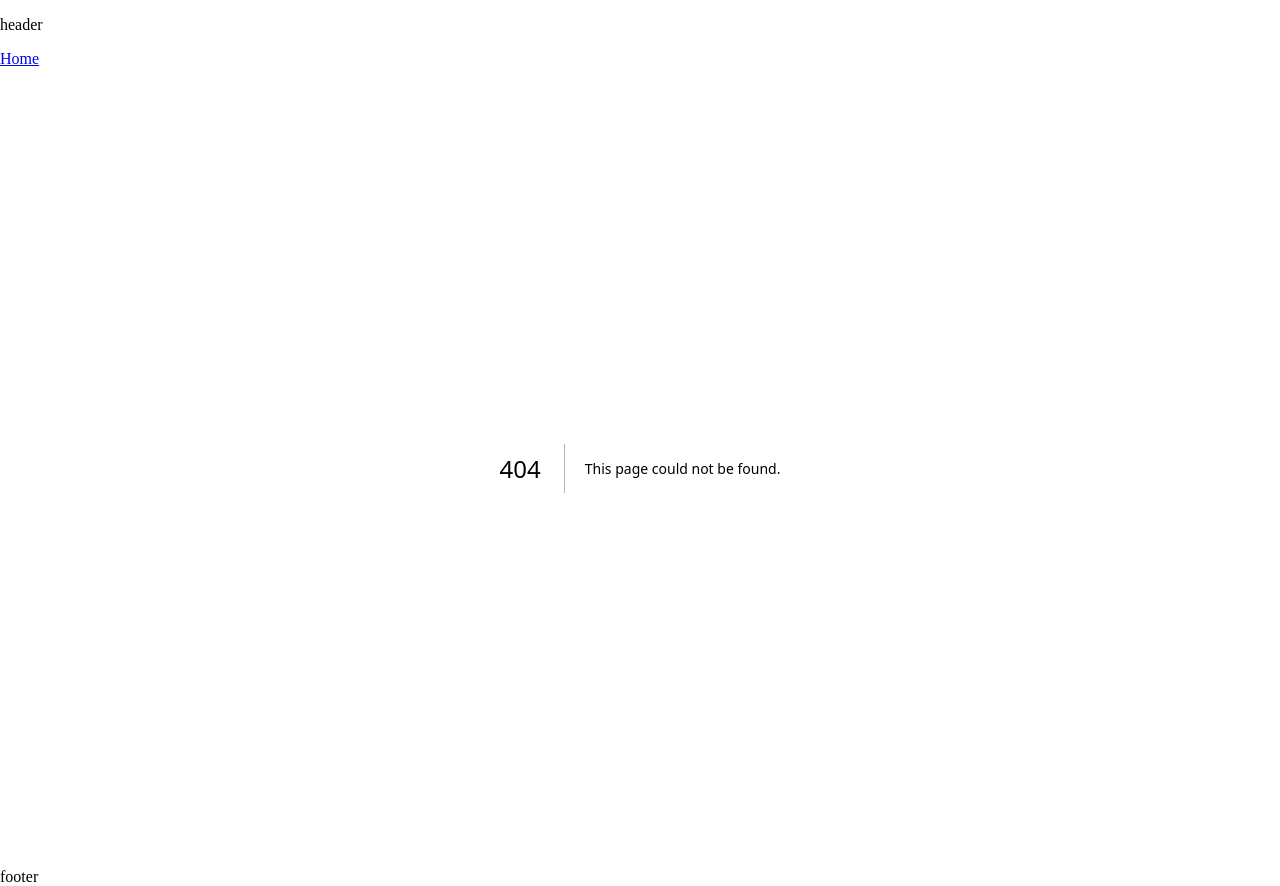
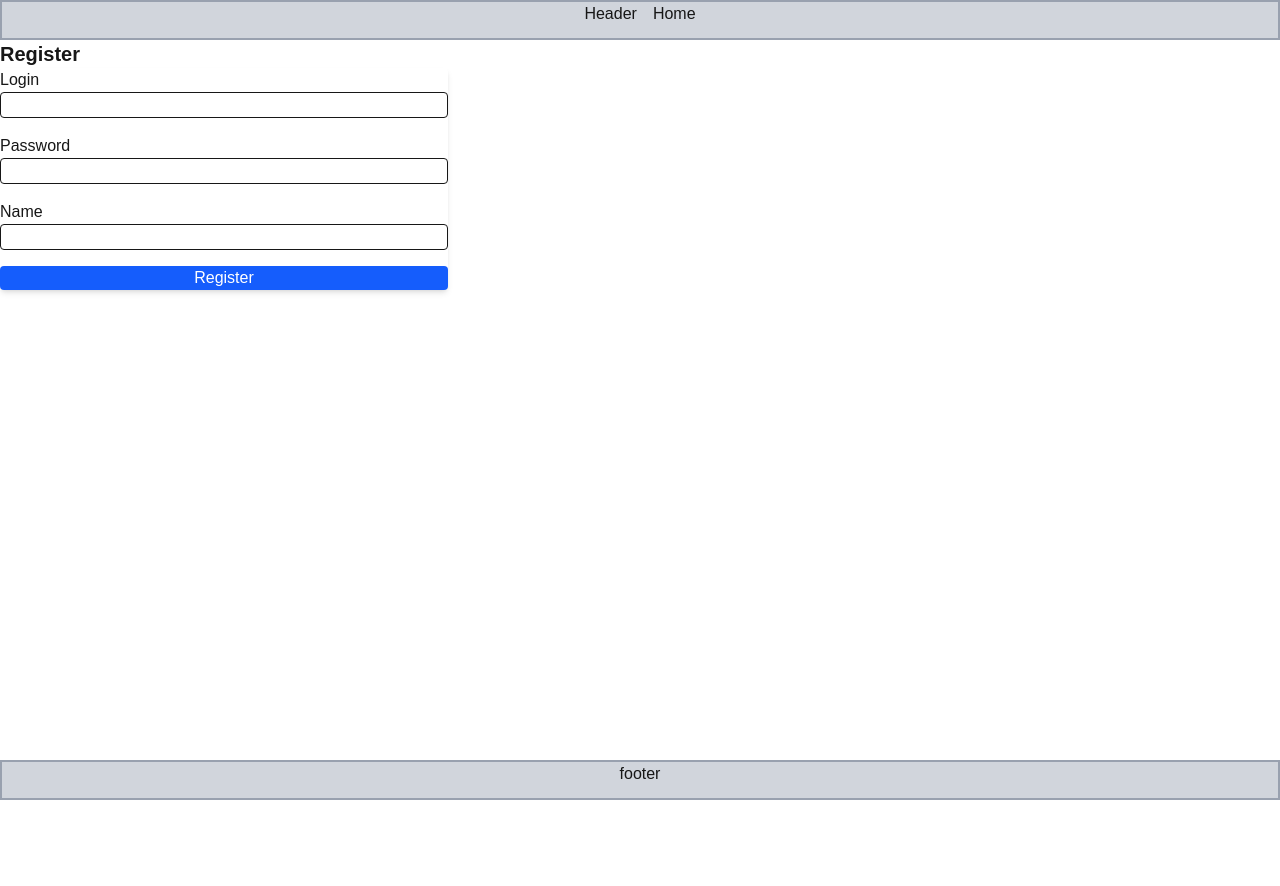
Before and after one commit to DmytroK-goit/IStore, a Next.js app: page /register in a window 1280 px wide. Before the commit this address had no page. After the commit the page ends 800 px from the top, so only its background shows below. Built offline with nearby package versions, Linux system fonts and the light colour scheme.

Commit message:
add page login and register

```diff
--- /dev/null
+++ b/postcss.config.js
@@ -0,0 +1,6 @@
+module.exports = {
+  plugins: {
+    "@tailwindcss/postcss": {},
+    autoprefixer: {},
+  },
+};
--- a/src/app/globals.css
+++ b/src/app/globals.css
@@ -1,3 +1,5 @@
+@import "tailwindcss";
+
 :root {
   --background: #ffffff;
   --foreground: #171717;
--- a/src/app/layout.tsx
+++ b/src/app/layout.tsx
@@ -1,19 +1,24 @@
+import "./globals.css";
 import Link from "next/link";
 
 export default function RootLayout({
   children,
-}: Readonly<{
+}: {
   children: React.ReactNode;
-}>) {
+}) {
   return (
     <html lang="en">
-      <body className="bg-black-600 flex flex-col ">
-        <header>
-          <p>header</p>
-          <Link href="/">Home</Link>
+      <body className="bg-gray-900 text-white flex flex-col min-h-screen align-center">
+        <header className="flex bg-gray-300 gap-4 border-2 border-gray-400 h-10 justify-center align-center">
+          <p>Header</p>
+          <Link href="/" className="underline">
+            Home
+          </Link>
         </header>
-        {children}
-        <footer>footer</footer>
+        <main className="flex-1 justify-center items-center">{children}</main>
+        <footer className="flex bg-gray-300 gap-4 border-2 border-gray-400 h-10 justify-center align-center">
+          footer
+        </footer>
       </body>
     </html>
   );
--- /dev/null
+++ b/src/app/login/page.tsx
@@ -0,0 +1,78 @@
+"use client";
+
+import { Formik, Form, Field, ErrorMessage } from "formik";
+import { useRouter } from "next/navigation";
+import * as Yup from "yup";
+
+export default function login() {
+  const router = useRouter();
+  const initialValues = {
+    login: "",
+    password: "",
+  };
+  const validationSchema = Yup.object({
+    login: Yup.string()
+      .min(3, "Username must be at least 3 characters")
+      .required("Username is required"),
+    password: Yup.string()
+      .min(6, "Password must be at least 6 characters")
+      .required("Password is required"),
+  });
+
+  const handleSubmit = (values: typeof initialValues) => {
+    console.log("Form data:", values);
+    router.push("/products");
+  };
+
+  return (
+    <div className="p-6 max-w-md mx-auto">
+      <h2 className="text-xl font-bold mb-4 text-red">Register</h2>
+
+      <Formik
+        initialValues={initialValues}
+        validationSchema={validationSchema}
+        onSubmit={handleSubmit}
+      >
+        {({ isSubmitting }) => (
+          <Form className="flex flex-col gap-4 bg-white p-6 rounded shadow-md">
+            <div>
+              <label htmlFor="username">Login</label>
+              <Field
+                type="text"
+                name="login"
+                className="border p-2 w-full rounded"
+              />
+              <ErrorMessage
+                name="login"
+                component="div"
+                className="text-red-500 text-sm"
+              />
+            </div>
+
+            <div>
+              <label htmlFor="password">Password</label>
+              <Field
+                type="password"
+                name="password"
+                className="border p-2 w-full rounded"
+              />
+              <ErrorMessage
+                name="password"
+                component="div"
+                className="text-red-500 text-sm"
+              />
+            </div>
+
+            <button
+              type="submit"
+              disabled={isSubmitting}
+              className="bg-blue-600 text-white px-4 py-2 rounded hover:bg-blue-700"
+            >
+              {isSubmitting ? "Submitting..." : "Login"}
+            </button>
+          </Form>
+        )}
+      </Formik>
+    </div>
+  );
+}
--- a/src/app/page.tsx
+++ b/src/app/page.tsx
@@ -5,8 +5,12 @@ export default function Home() {
     <div>
       <h1>Welcome to IStore</h1>
       <p>Your one-stop shop for all things tech!</p>
-      <Link href="/about">About Us</Link>
-      <Link href="/products">Products</Link>
+      <div className="flex gap-4 mt-4">
+        <Link href="/about">About Us</Link>
+        <Link href="/products">Products</Link>
+        <Link href="/login">Login</Link>
+        <Link href="/register">Registration</Link>
+      </div>
     </div>
   );
 }
--- /dev/null
+++ b/src/app/register/page.tsx
@@ -0,0 +1,93 @@
+"use client";
+
+import { Formik, Form, Field, ErrorMessage } from "formik";
+import * as Yup from "yup";
+
+export default function Register() {
+  const initialValues = {
+    login: "",
+    password: "",
+    name: "",
+  };
+
+  const validationSchema = Yup.object({
+    login: Yup.string()
+      .min(3, "Username must be at least 3 characters")
+      .required("Username is required"),
+    password: Yup.string()
+      .min(6, "Password must be at least 6 characters")
+      .required("Password is required"),
+    name: Yup.string()
+      .min(2, "Name must be at least 2 characters")
+      .required("Name is required"),
+  });
+
+  const handleSubmit = (values: typeof initialValues) => {
+    console.log("Form data:", values);
+  };
+
+  return (
+    <div className="p-6 max-w-md mx-auto">
+      <h2 className="text-xl font-bold mb-4 text-red">Register</h2>
+
+      <Formik
+        initialValues={initialValues}
+        validationSchema={validationSchema}
+        onSubmit={handleSubmit}
+      >
+        {({ isSubmitting }) => (
+          <Form className="flex flex-col gap-4 bg-white p-6 rounded shadow-md">
+            <div>
+              <label htmlFor="username">Login</label>
+              <Field
+                type="text"
+                name="login"
+                className="border p-2 w-full rounded"
+              />
+              <ErrorMessage
+                name="login"
+                component="div"
+                className="text-red-500 text-sm"
+              />
+            </div>
+
+            <div>
+              <label htmlFor="password">Password</label>
+              <Field
+                type="password"
+                name="password"
+                className="border p-2 w-full rounded"
+              />
+              <ErrorMessage
+                name="password"
+                component="div"
+                className="text-red-500 text-sm"
+              />
+            </div>
+            <div>
+              <label htmlFor="name">Name</label>
+              <Field
+                type="text"
+                name="name"
+                className="border p-2 w-full rounded"
+              />
+              <ErrorMessage
+                name="name"
+                component="div"
+                className="text-red-500 text-sm"
+              />
+            </div>
+
+            <button
+              type="submit"
+              disabled={isSubmitting}
+              className="bg-blue-600 text-white px-4 py-2 rounded hover:bg-blue-700"
+            >
+              {isSubmitting ? "Submitting..." : "Register"}
+            </button>
+          </Form>
+        )}
+      </Formik>
+    </div>
+  );
+}
--- /dev/null
+++ b/tailwind.config.js
@@ -0,0 +1,10 @@
+/** @type {import('tailwindcss').Config} */
+module.exports = {
+  content: [
+    "./src/app/**/*.{js,ts,jsx,tsx,mdx}",
+    "./src/components/**/*.{js,ts,jsx,tsx,mdx}",
+    "./src/pages/**/*.{js,ts,jsx,tsx,mdx}",
+  ],
+  theme: { extend: {} },
+  plugins: [],
+};
```
Also changed, not shown: package.json (+9 -3 lines), 1 other file (tests, documents, lock files or other folders).
